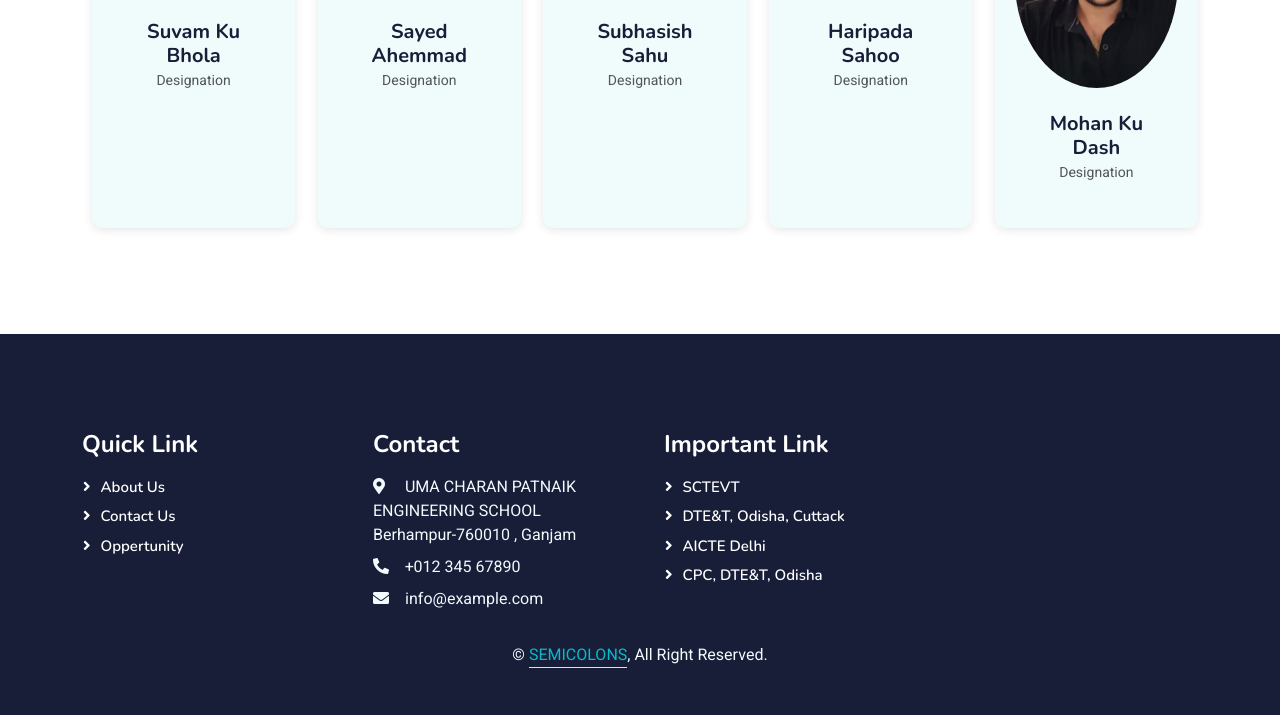
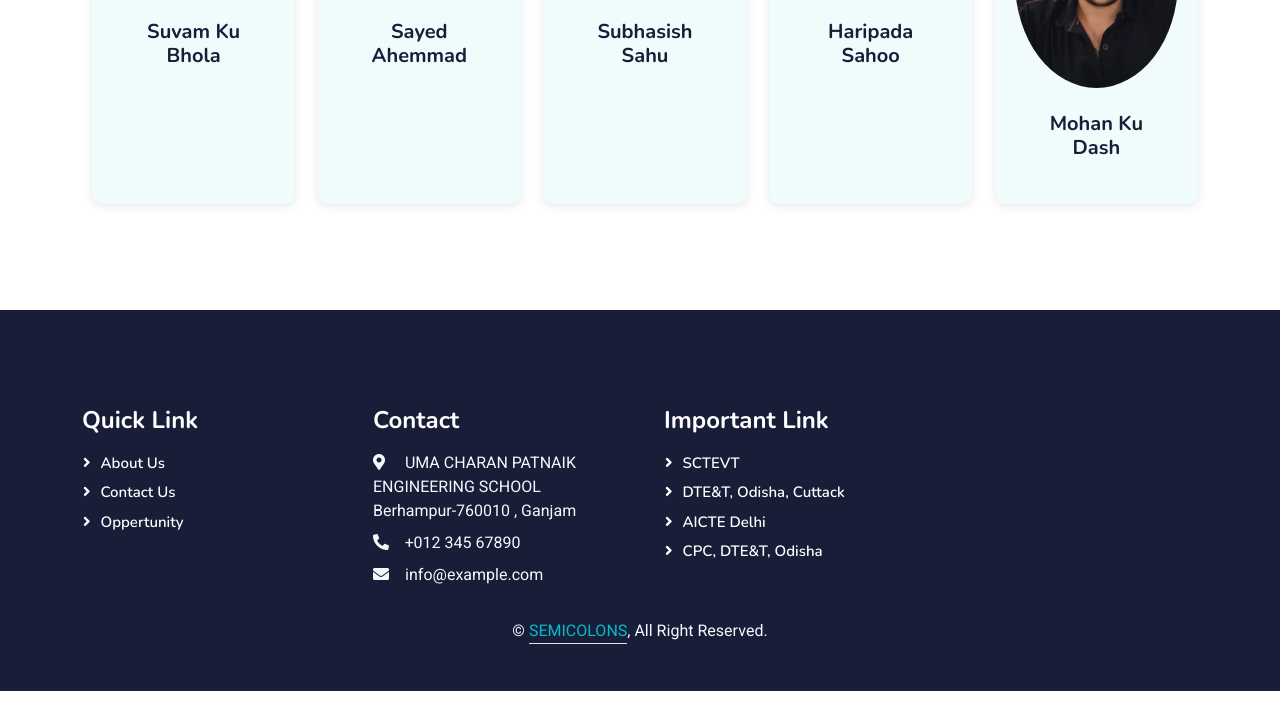
Before and after one commit to subhasishsahugit/Elearning, a plain HTML site: page about.html in a window 1280 px wide. Shown: the part 1654-2369 px from the top of the page. After the commit the page ends 2345 px from the top, so only its background shows below. Drawn offline with nearby package versions, Linux system fonts and the light colour scheme.

Commit message:
Update about.html
designation removed

```diff
--- a/about.html
+++ b/about.html
@@ -230,7 +230,6 @@
             </div>
             <div class="text-center p-4">
                 <h5 class="mb-0">Suvam Ku Bhola</h5>
-                <small>Designation</small>
             </div>
         </div>
         <div class="team-item bg-light wow fadeInUp" data-wow-delay="0.3s">
@@ -239,7 +238,6 @@
             </div>
             <div class="text-center p-4">
                 <h5 class="mb-0">Sayed Ahemmad</h5>
-                <small>Designation</small>
             </div>
         </div>
         <div class="team-item bg-light wow fadeInUp" data-wow-delay="0.5s">
@@ -248,7 +246,6 @@
             </div>
             <div class="text-center p-4">
                 <h5 class="mb-0">Subhasish Sahu</h5>
-                <small>Designation</small>
             </div>
         </div>
         <div class="team-item bg-light wow fadeInUp" data-wow-delay="0.7s">
@@ -257,7 +254,6 @@
             </div>
             <div class="text-center p-4">
                 <h5 class="mb-0">Haripada Sahoo</h5>
-                <small>Designation</small>
             </div>
         </div>
         <div class="team-item bg-light wow fadeInUp" data-wow-delay="0.9s">
@@ -266,13 +262,11 @@
             </div>
             <div class="text-center p-4">
                 <h5 class="mb-0">Mohan Ku Dash</h5>
-                <small>Designation</small>
             </div>
         </div>
     </div>
 </div>
 <!-- Team End -->
-
 
 
 
```
